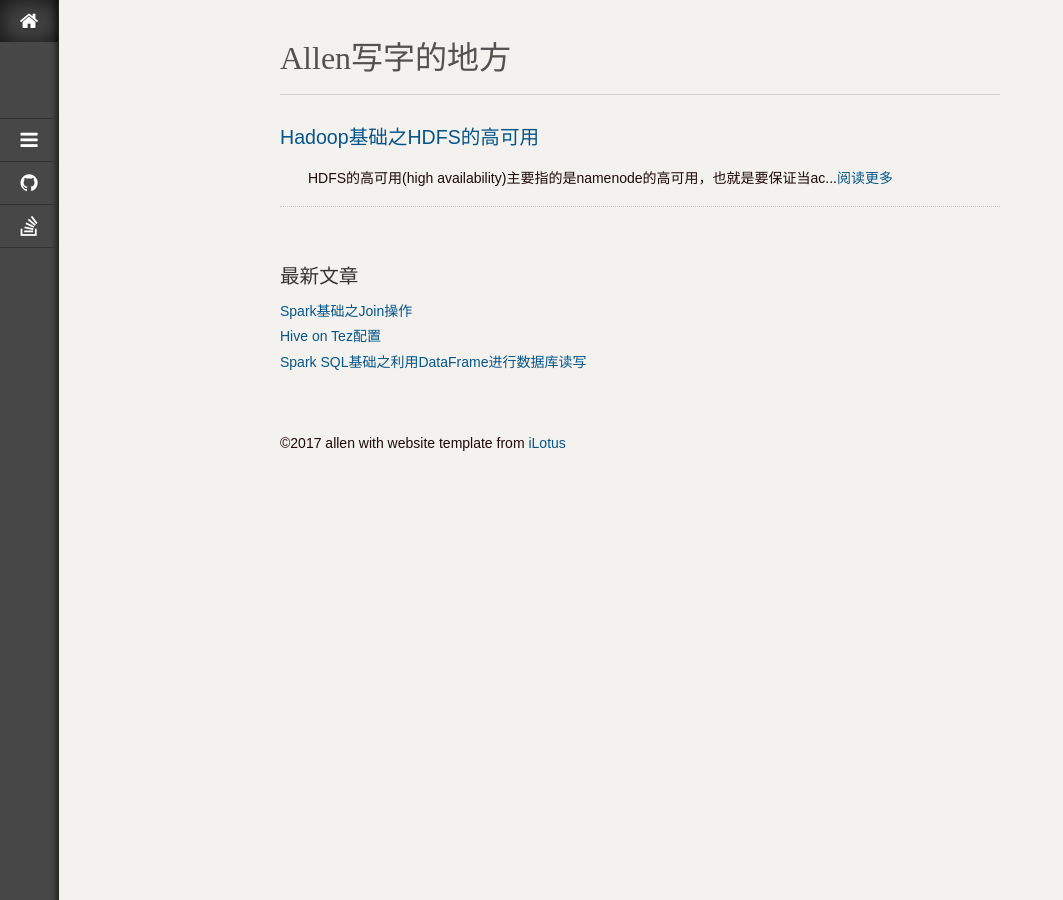
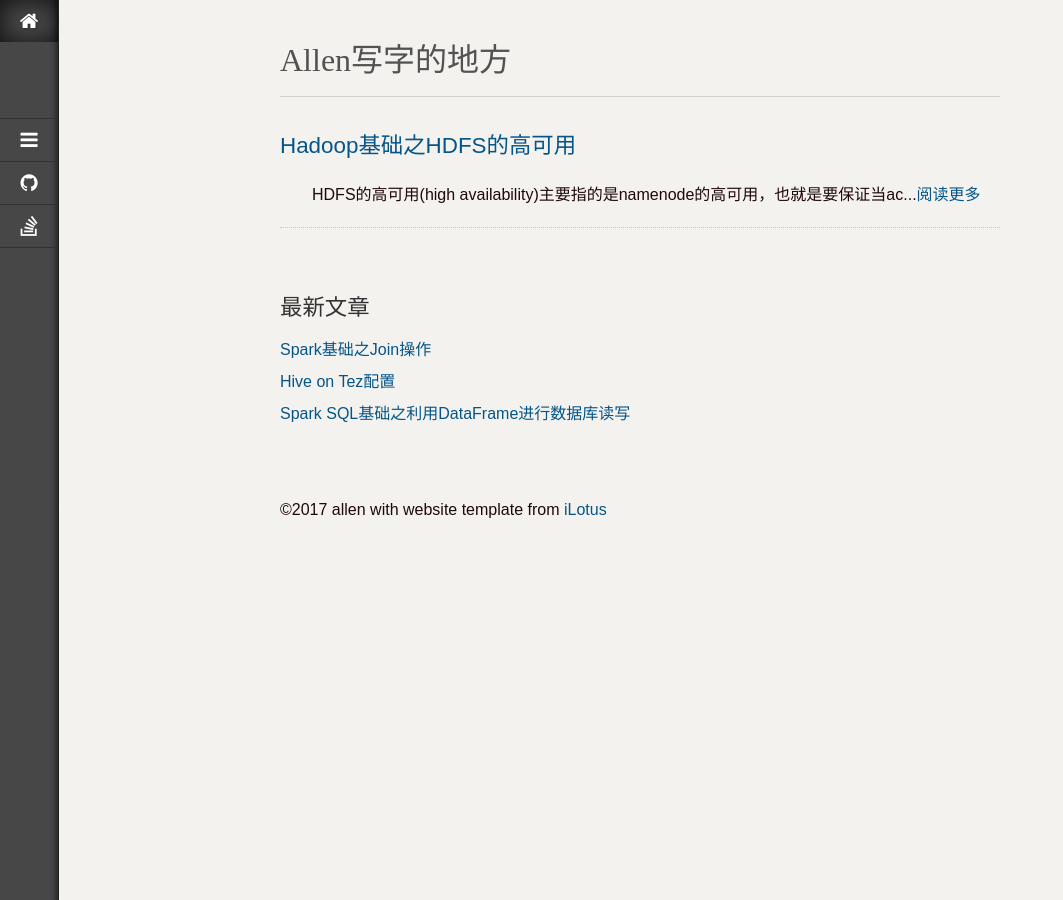
Before and after one commit to jacoffee/jacoffee.github.io, a Jekyll site: the page built from index.html, in a window 1280 px wide. Shown: the whole page, without its empty margins (0-1063 px from the left). Built offline with Jekyll 4.4.1, drawn with Linux system fonts in a browser that asks for light colours; nearby versions of some CDN libraries; library files that are not in the unit come from our copies; Markdown is read by kramdown in place of the engine named in the settings; comment, search, counter and statistics services are not loaded.

Commit message:
beatify the font

```diff
--- a/static/css/style.css
+++ b/static/css/style.css
@@ -58,7 +58,7 @@ audio, canvas, video {
     display: inline-block;
 }
 body, button, input, select, textarea {
-    font: 500 14px/1.8 'Georgia, serif', 'Hiragino Sans GB', sans-serif;
+    font: 500 16px/2 'Source Sans Pro',sans-serif;
 }
 table {
     border-collapse: collapse;
```
